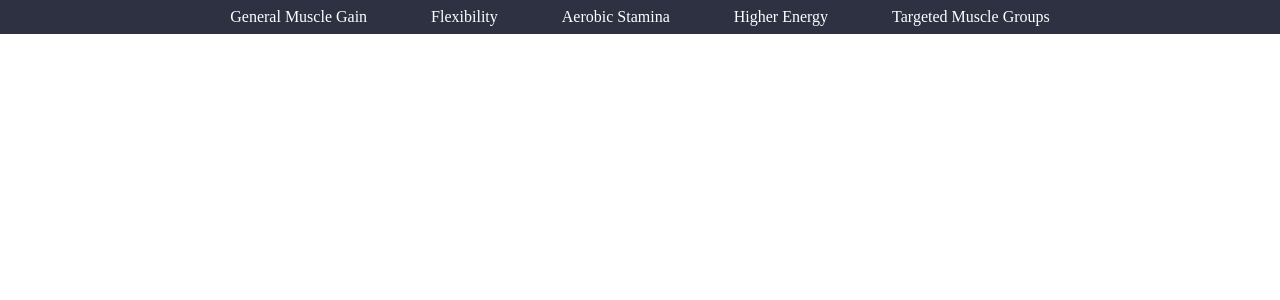
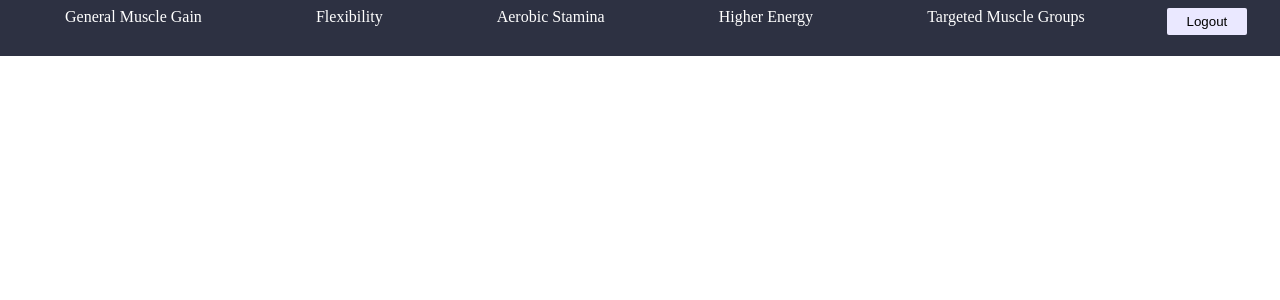
Before and after one commit to 7113dEv/SwolGains, a React (Create React App) app in the folder gains-ui/: page /general-muscle-gain in a window 1280 px wide. Shown: the top 300 px of the page. Built offline with nearby package versions, Linux system fonts and the light colour scheme.

Commit message:
Logout button is on header but doesn't do shit

```diff
--- a/gains-ui/src/components/header/Header.js
+++ b/gains-ui/src/components/header/Header.js
@@ -5,11 +5,14 @@ import styles from './header.module.css'
 const Header = () => {
   return (
     <div className={styles.header}>
-      <NavLink to="/general-muscle-gain" className={styles.navbutton}>General Muscle Gain</NavLink>
-      <NavLink to="/flexibility" className={styles.navbutton}>Flexibility</NavLink>
-      <NavLink to="/aerobic-stamina" className={styles.navbutton}>Aerobic Stamina</NavLink>
-      <NavLink to="/higher-energy" className={styles.navbutton}>Higher Energy</NavLink>
-      <NavLink to="/targeted-muscle-groups" className={styles.navbutton}>Targeted Muscle Groups</NavLink>
+        <NavLink to="/general-muscle-gain" className={styles.navbutton}>General Muscle Gain</NavLink>
+        <NavLink to="/flexibility" className={styles.navbutton}>Flexibility</NavLink>
+        <NavLink to="/aerobic-stamina" className={styles.navbutton}>Aerobic Stamina</NavLink>
+        <NavLink to="/higher-energy" className={styles.navbutton}>Higher Energy</NavLink>
+        <NavLink to="/targeted-muscle-groups" className={styles.navbutton}>Targeted Muscle Groups</NavLink>
+      <div className={styles.logout}>
+        <button>Logout</button>
+      </div>
     </div>
   );
 }
--- a/gains-ui/src/components/header/header.module.css
+++ b/gains-ui/src/components/header/header.module.css
@@ -1,16 +1,31 @@
 .header {
-  display: fixed;
+  justify-content: space-around;
+  display: flex;
   background-color: #2D3142;
-  height: fit-content;
+  height: 2.5rem;
   width: auto;
   padding: 0.5rem;
   margin: 0;
 }
 
+.logout {
+  background-color: #2d3142;
+  float: right;
+}
+
+.logout button {
+  background-color: #EAE8FF;
+  border: none;
+  border-radius: 2px;
+  cursor: pointer;
+  width: 5rem;
+  height: 2em;
+}
+
 .navbutton {
   text-decoration: none;
   color: white;
-  margin: 0 2rem;
+  margin: 0 2rem ;
   transition: border 0.2s;
 }
 
```
